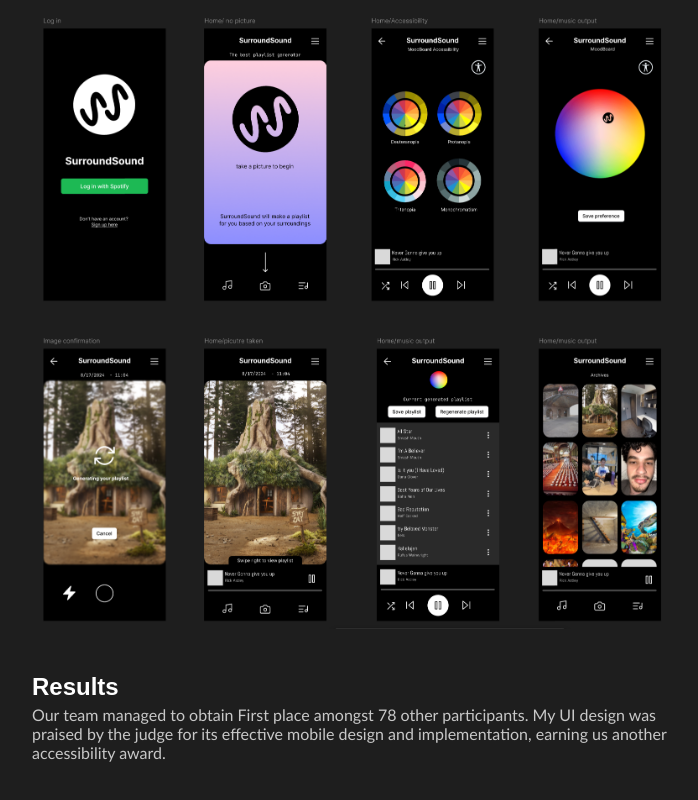
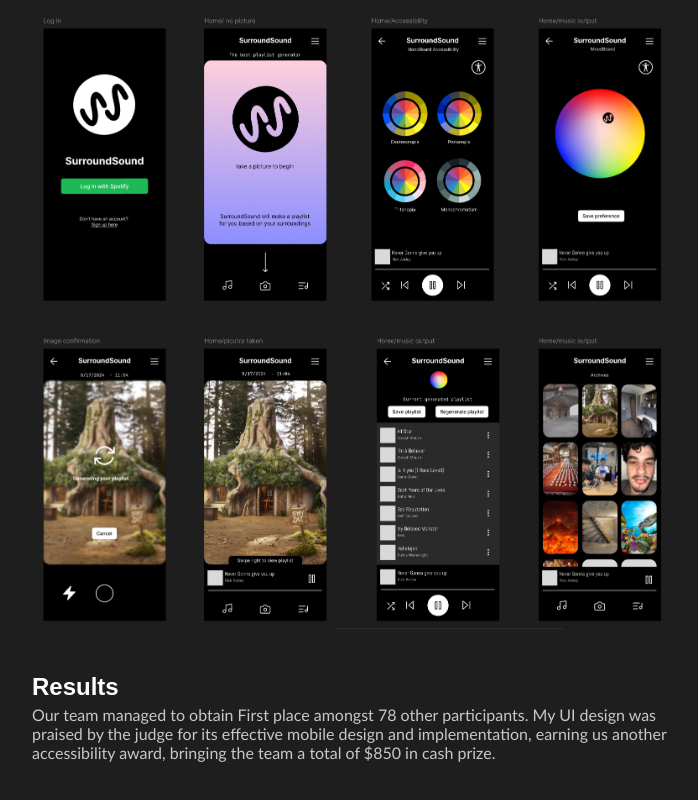
Before and after one commit to psuuzu/portfolio1, a Next.js app: page /surroundsoundm in a window 1280 px wide. Shown: the part 2281-3081 px from the top of the page, without its empty margins (288-986 px from the left). Built offline with nearby package versions, Linux system fonts and the light colour scheme; a web font is replaced by a local one.

Commit message:
update surr

```diff
--- a/app/surroundsoundm/page.jsx
+++ b/app/surroundsoundm/page.jsx
@@ -111,7 +111,7 @@ export default function Surroundsoundm() {
                 </div>
                 <h2 className='!text-[24px] mt-[40px]'>Results</h2>
                 <p>
-                Our team managed to obtain First place amongst 78 other participants. My UI design was praised by the judge for its effective mobile design and implementation, earning us another accessibility award.
+                Our team managed to obtain First place amongst 78 other participants. My UI design was praised by the judge for its effective mobile design and implementation, earning us another accessibility award, bringing the team a total of $850 in cash prize.
                 </p>
 
                 <div className="mt-[80px]"></div>
```
